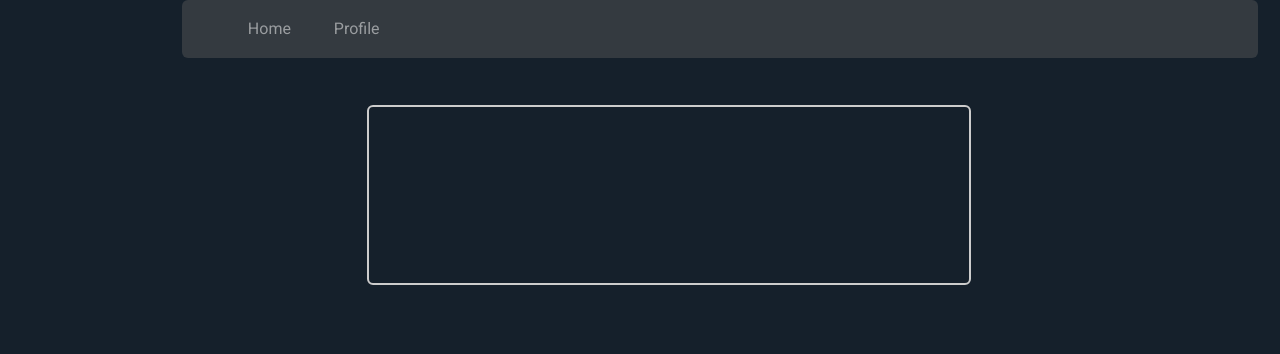
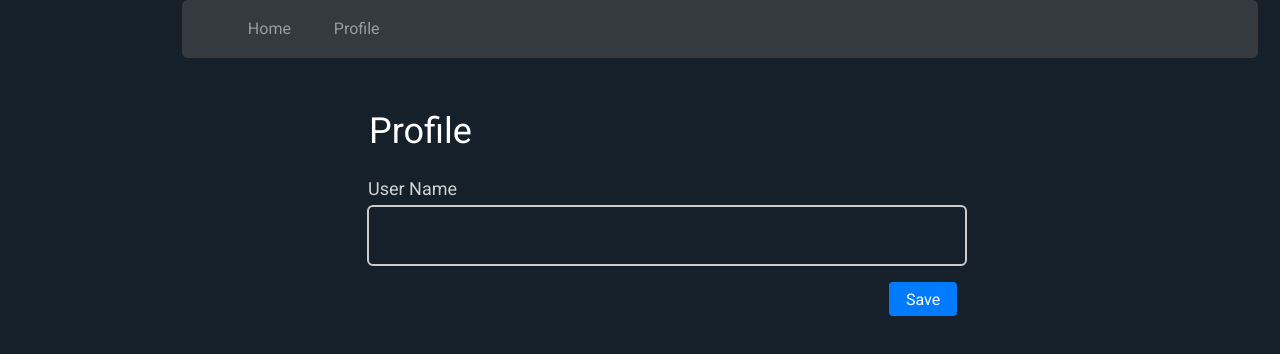
Before and after one commit to Itc-bootcamp-2019/micro-blogging-front-end-ohadstoller, a React (Create React App) app: page /profile in a window 1280 px wide. Shown: the top 354 px of the page. Built offline with nearby package versions, Linux system fonts and the light colour scheme; no server answers.

Commit message:
build another "Profile" page, without functionality yet

```diff
--- a/src/App.css
+++ b/src/App.css
@@ -213,3 +213,86 @@ cursor: pointer;
 
   color: #FFFFFF;
 }
+
+.user-name-placer {
+position: absolute;
+width: 90px;
+height: 21px;
+left: 368px;
+top: 178px;
+
+font-family: Roboto;
+font-style: normal;
+font-weight: normal;
+font-size: 18px;
+line-height: 21px;
+/* identical to box height */
+
+
+color: rgba(255, 255, 255, 0.8);
+}
+
+.user-name-text-area {
+position: absolute;
+width: 600px;
+height: 61px;
+left: 367px;
+top: 205px;
+border: 2px solid #CCCCCC;
+box-sizing: border-box;
+border-radius: 6px;
+background-color: #15202B;
+
+font-family: 'Roboto', sans-serif;
+order: none;
+overflow: auto;
+outline: none;
+-webkit-box-shadow: none;
+-moz-box-shadow: none;
+box-shadow: none;
+resize: none;
+position: absolute;
+
+font-style: normal;
+font-weight: normal;
+font-size: 16px;
+line-height: 19px;
+color: #CCCCCC;
+
+
+}
+
+.text-area-user {
+  margin-left: 5px;
+  top: 5px;
+  position: absolute;
+}
+
+.save-button {
+position: absolute;
+width: 68px;
+height: 34px;
+left: 889px;
+top: 282px;
+background: #007BFF;
+border-radius: 4px;
+}
+
+.save-text {
+position: absolute;
+/* width: 53px;
+height: 29px; */
+margin-left: 17px;
+margin-top: 8px;
+
+font-family: 'Roboto', sans-serif;
+font-style: normal;
+font-weight: normal;
+font-size: 16px;
+/* line-height: 19px; */
+display: flex;
+/* align-items: center; */
+/* text-align: center; */
+
+color: #FFFFFF;
+}
--- a/src/App.js
+++ b/src/App.js
@@ -41,9 +41,9 @@ class App extends React.Component {
 
     this.sendGetApiRequest();
     setInterval(() => {
-      console.log('hi')
+      // console.log('hi')
       this.sendGetApiRequest()
-    }, 5000);
+    }, 3000);
   }
 
 
@@ -79,12 +79,15 @@ class App extends React.Component {
 
             <Route exact path="/profile">
 
-              <div className="post-box">
+              <div className="profile-header">
+                Profile
+              </div>
+              <div className="user-name-placer"> User Name </div>
 
-              </div>
+              <textarea className="user-name-text-area"> </textarea>
 
-              <div className="feed">
-
+              <div className="save-button">
+                <p className="save-text"> Save</p>
               </div>
 
             </Route>
--- a/src/lib/api.js
+++ b/src/lib/api.js
@@ -11,34 +11,6 @@ export function postTweetOnline(tweet) {
 }
 
 export function getOnlineTweets() {
-
     return (axios.get("https://itc-bootcamp-19-dot-charcha-dev.appspot.com/tweet")
-
     )
-
-
 };
-
-
-export function getOnlineTweets2() {
-    // We're using axios instead of Fetch
-    return axios.get("https://itc-bootcamp-19-dot-charcha-dev.appspot.com/tweet")
-        // Once we get a response, we'll map the API endpoints to our props
-        .then(response =>
-            response.data.results.map(user => ({
-                name: `${user.name.first} ${user.name.last}`,
-                username: `${user.login.username}`,
-                email: `${user.email}`,
-                image: `${user.picture.thumbnail}`
-            }))
-        )
-        // Let's make sure to change the loading state to display the data
-        .then(users => {
-            this.setState({
-                users,
-                isLoading: false
-            });
-        })
-        // We can still use the `.catch()` method since axios is promise-based
-        .catch(error => this.setState({ error, isLoading: false }));
-}
```
Also changed, not shown: backup/post-local.js (+8 -11 lines), src/comp/CreateTweet.js (+4 -4 lines), src/comp/NewProfile.js (+57 -0 lines).
